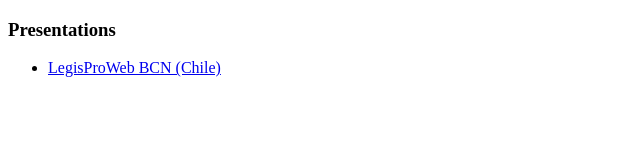
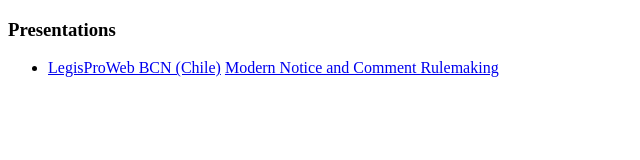
Before and after one commit to aih/presentations, a plain HTML site: page index.html in a window 1280 px wide. Shown: the whole page, without its empty margins (0-640 px from the left). Drawn offline with Linux system fonts and the light colour scheme.

Commit message:
Add new presentation to main page

```diff
--- a/index.html
+++ b/index.html
@@ -8,6 +8,7 @@
                 <ul>
                     <li>
                         <a href="./reveal/legiswebpro-bcn.html">LegisProWeb BCN (Chile)</a>
+                        <a href="./comments/modernizedcomments.html">Modern Notice and Comment Rulemaking</a>
                     </li>
                 </ul>
             </div>
```
